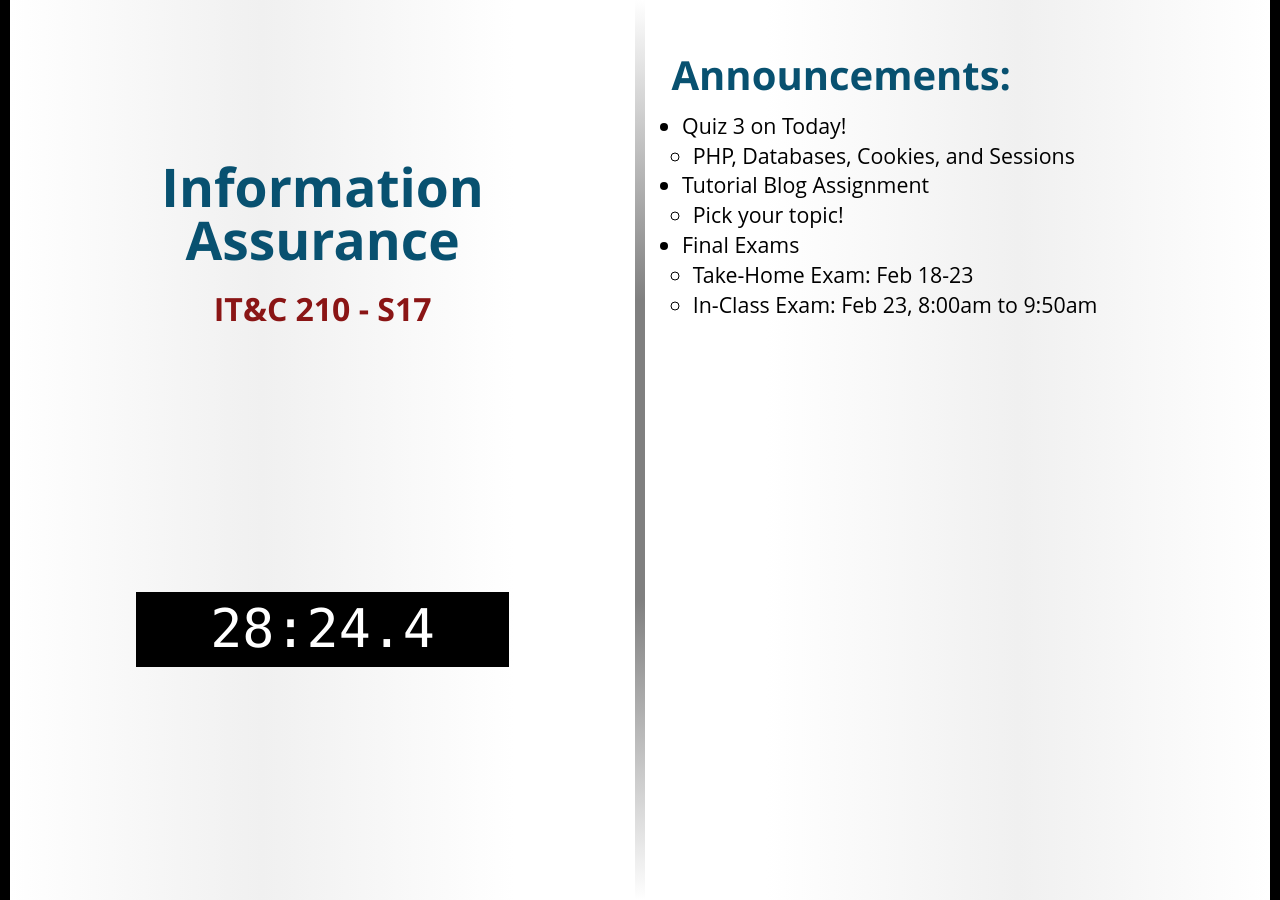
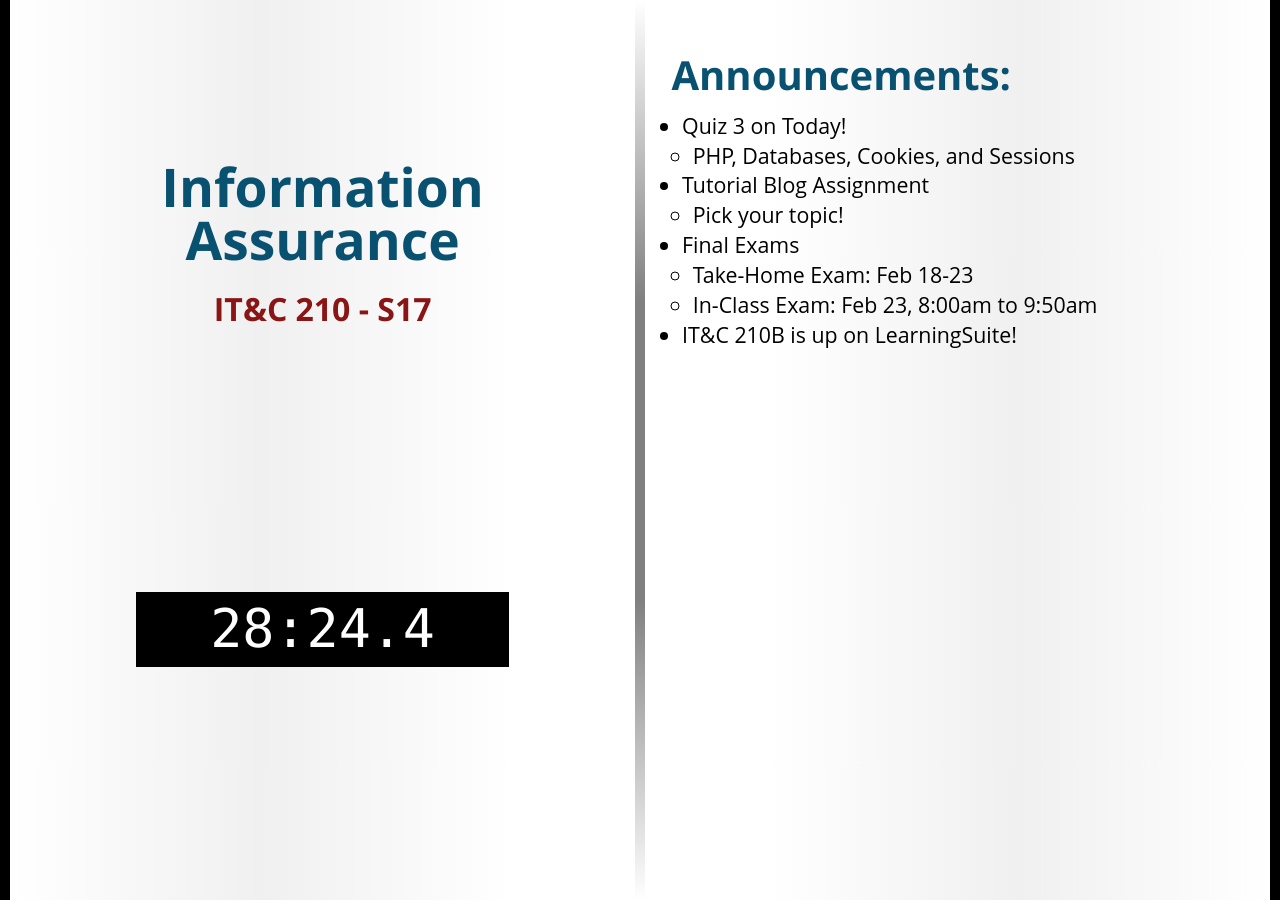
Before and after one commit to BYU-ITC-210/BYU-ITC-210.github.io, a Jekyll site: the page built from _welcome/S17.md, in a window 1280 px wide. Built offline with Jekyll 4.4.1, drawn with Linux system fonts in a browser that asks for light colours; some web fonts are replaced.

Commit message:
S17 Welcome Update

```diff
--- a/_welcome/S17.md
+++ b/_welcome/S17.md
@@ -10,3 +10,4 @@ quiz: neon21
 * Final Exams
     * Take-Home Exam: Feb 18-23
     * In-Class Exam: Feb 23, 8:00am to 9:50am
+* IT&C 210B is up on LearningSuite!
```
